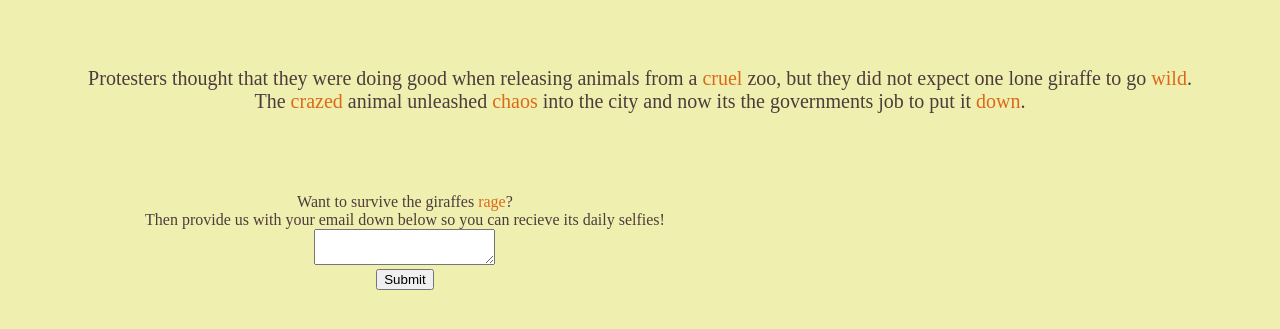
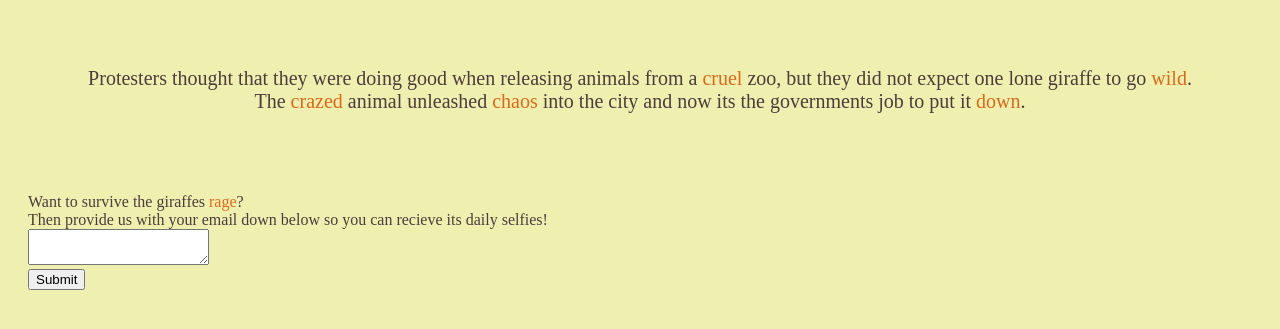
Before and after one commit to jaszmynh4085/necc-move-project, a plain HTML site: page index.html in a window 1280 px wide. Shown: the part 301-630 px from the top of the page. Drawn offline with Linux system fonts and the light colour scheme; a web font is replaced by a local one.

Commit message:
position and float

```diff
--- a/style.css
+++ b/style.css
@@ -26,9 +26,7 @@ div{
 
 .request{
     padding: 30px 20px 15px;
-    position: absolute;
-    left: 125px;
-    text-align: center;
+    float: left;
 }
 
 .red{
```
